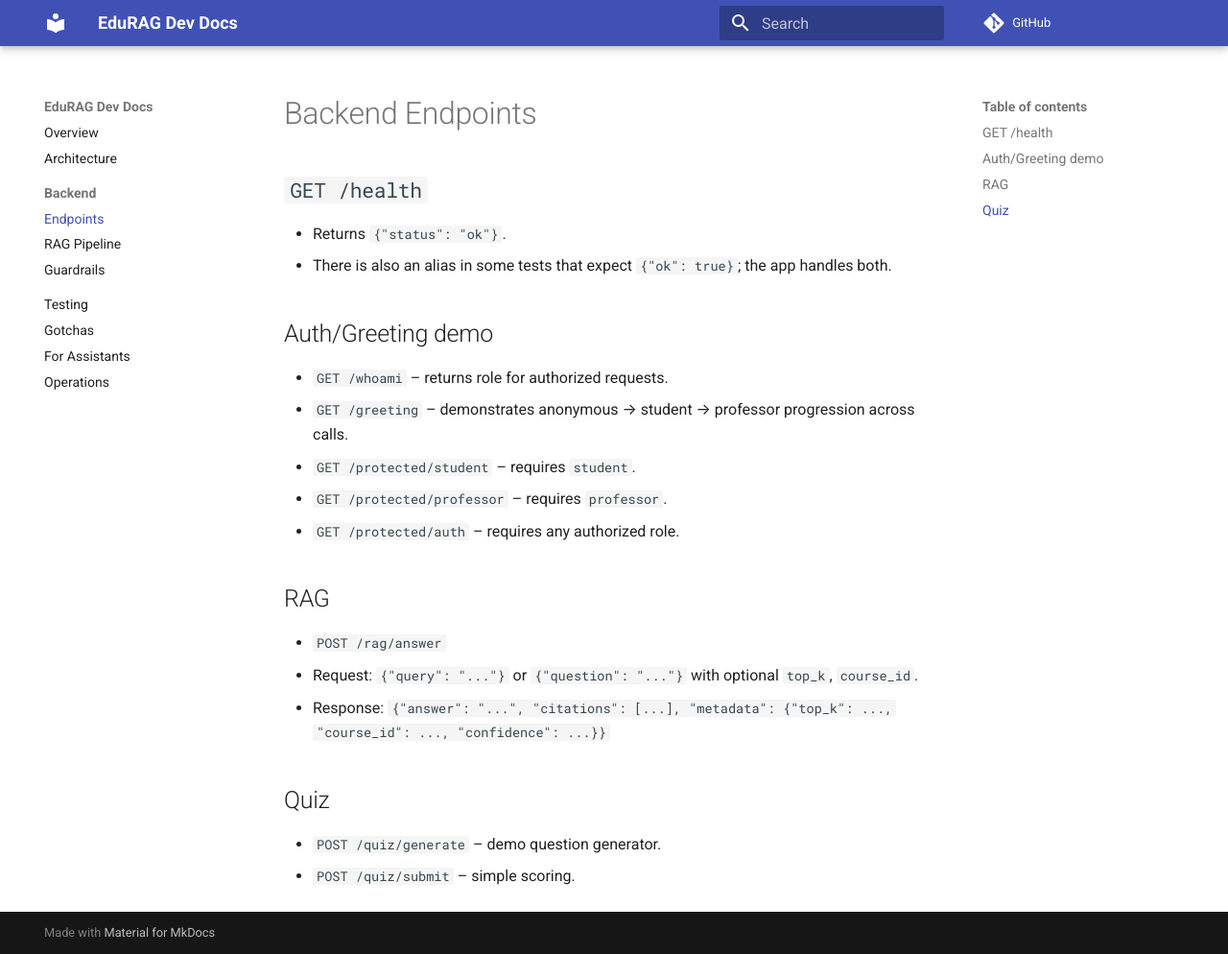
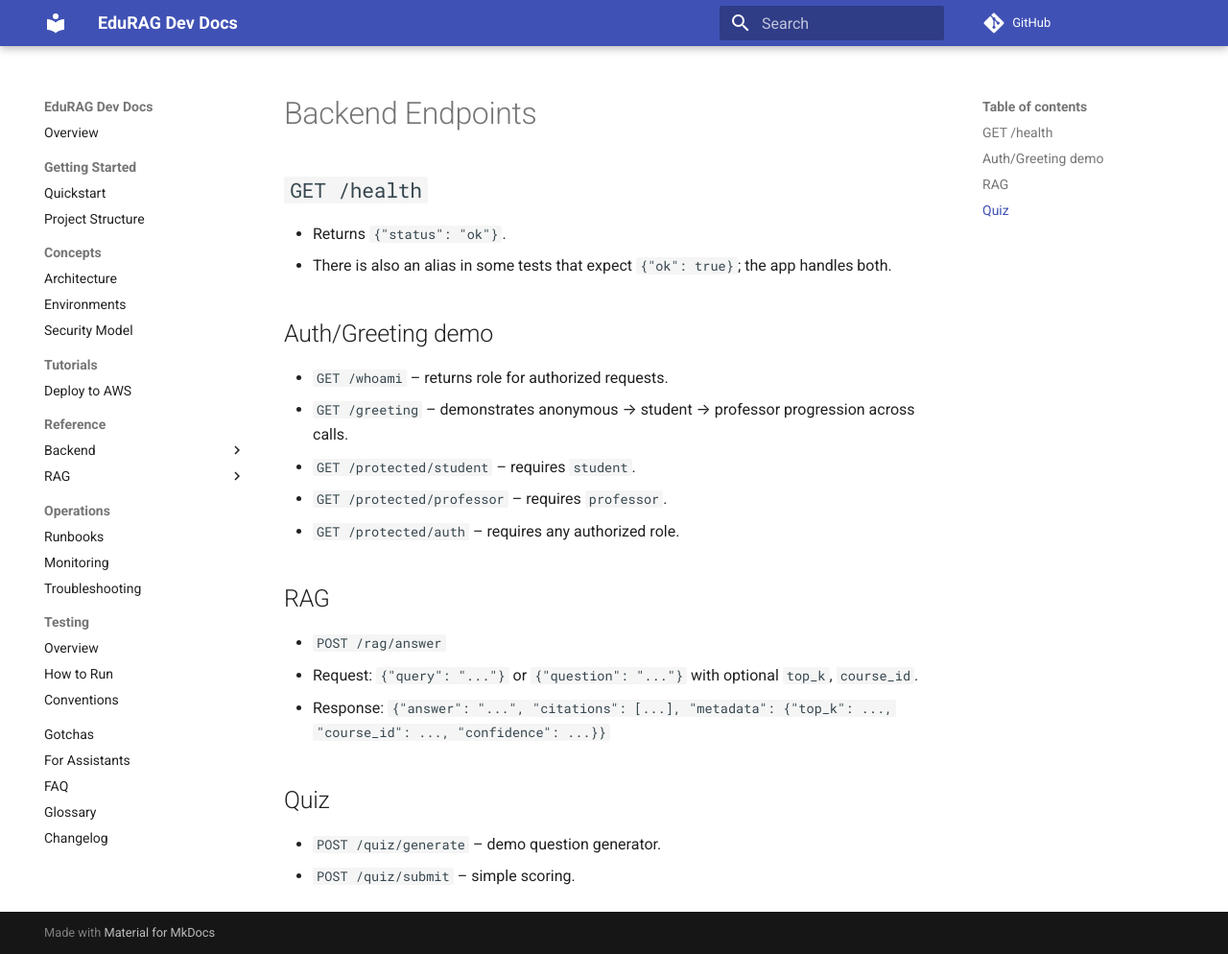
Before and after one commit to ksdbh/RAGEdu-starter, an MkDocs documentation site: the page built from docs/backend.md, in a window 1280 px wide and 994 px high. Shown: the whole window at 96% size. Built offline with MkDocs 1.6.1 and Material for MkDocs 9.7.7, drawn with Linux system fonts in a browser that asks for light colours; comment, search, counter and statistics services are not loaded.

Commit message:
fix: add AWS-style IA

```diff
--- a/mkdocs.yml
+++ b/mkdocs.yml
@@ -15,17 +15,43 @@ theme:
     - scheme: default
       primary: indigo
       accent: indigo
+
 nav:
   - Overview: index.md
-  - Architecture: architecture.md
-  - Backend:
-      - Endpoints: backend.md
-      - RAG Pipeline: rag.md
-      - Guardrails: guardrails.md
-  - Testing: testing.md
+  - Getting Started:
+      - Quickstart: getting-started.md
+      - Project Structure: project-structure.md
+  - Concepts:
+      - Architecture: architecture.md
+      - Environments: environments.md
+      - Security Model: security.md
+  - Tutorials:
+      - Deploy to AWS: deployment.md
+  - Reference:
+      - Backend:
+          - Endpoints: backend/endpoints.md
+          - Data Models: backend/data-models.md
+      - RAG:
+          - Overview: rag/overview.md
+          - Ingestion: rag/ingestion.md
+          - Chunking: rag/chunking.md
+          - Embeddings: rag/embeddings.md
+          - Retrieval & Guardrails: rag/retrieval.md
+          - Guardrail Rules: rag/guardrails.md
+  - Operations:
+      - Runbooks: operations/runbooks.md
+      - Monitoring: operations/monitoring.md
+      - Troubleshooting: operations/troubleshooting.md
+  - Testing:
+      - Overview: testing/overview.md
+      - How to Run: testing/how-to-run.md
+      - Conventions: testing/test-conventions.md
   - Gotchas: gotchas.md
-  - For Assistants: assistant.md
-  - Operations: ops.md
+  - For Assistants: assistant/how-it-uses-docs.md
+  - FAQ: faq.md
+  - Glossary: glossary.md
+  - Changelog: changelog.md
+
 markdown_extensions:
   - admonition
   - footnotes
@@ -33,5 +59,6 @@ markdown_extensions:
       permalink: true
   - pymdownx.details
   - pymdownx.superfences
+
 plugins:
   - search
```
